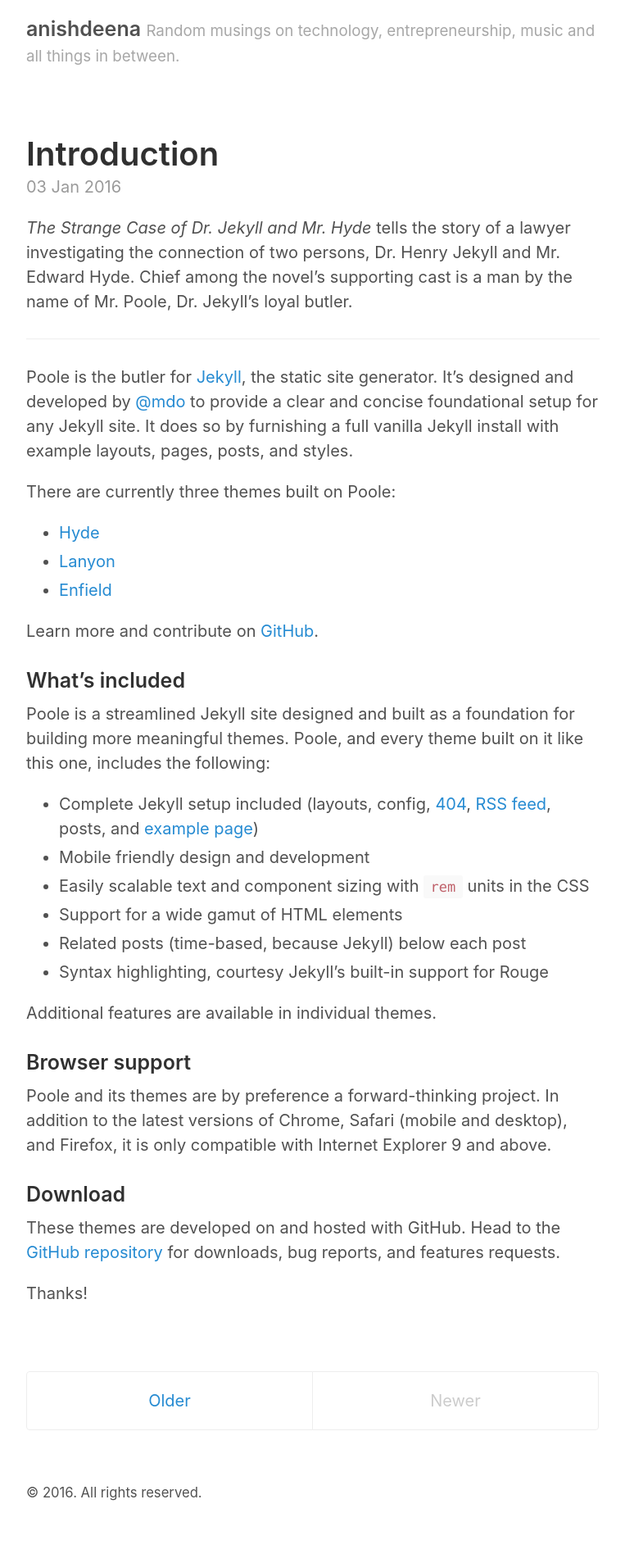
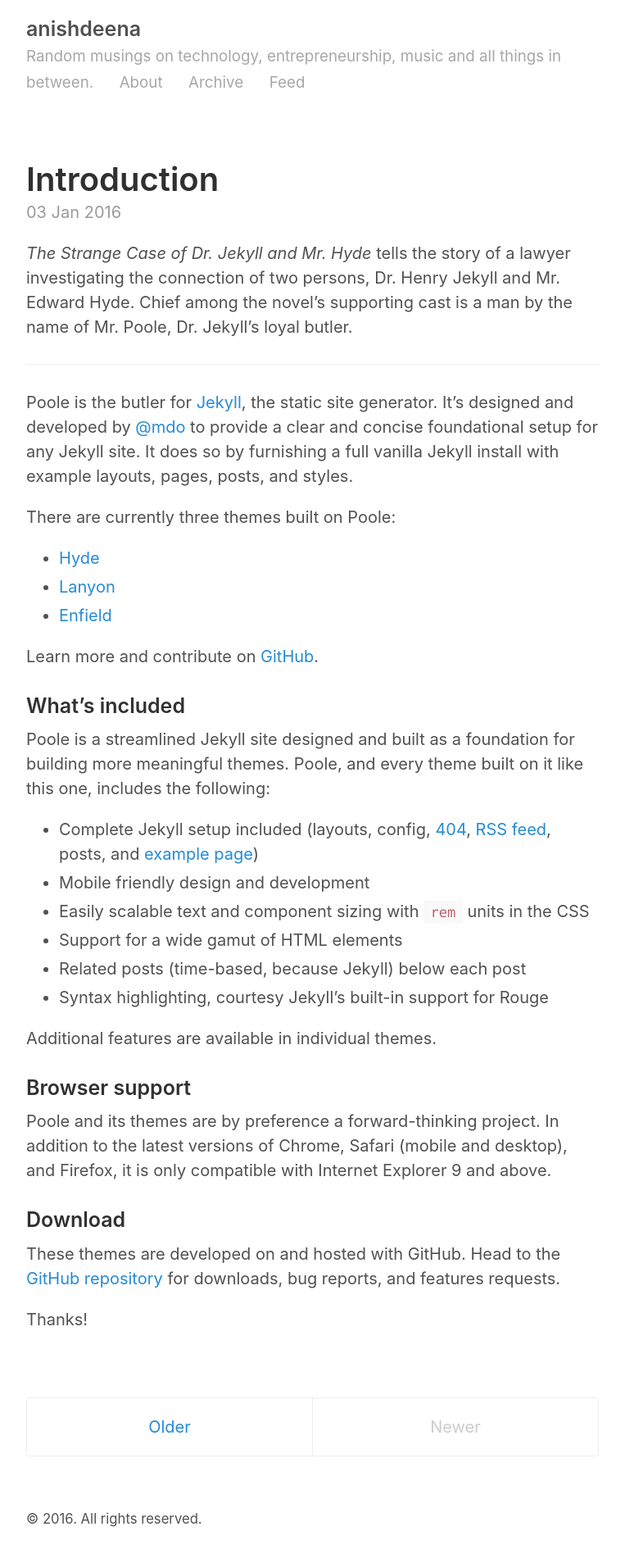
Before and after one commit to anishdeena/anishdeena.github.io, a Jekyll site: the page built from index.html, in a window 1280 px wide. Shown: the whole page at 82% size, without its empty margins (258-1021 px from the left). Built offline with Jekyll 4.4.1, drawn with Linux system fonts in a browser that asks for light colours; the list of posts is cut into pages by our own code; before the commit the page ends 1875 px from its top, so only the background shows below that.

Commit message:
default layout updated to include navigation bar

```diff
--- a/_layouts/default.html
+++ b/_layouts/default.html
@@ -8,8 +8,13 @@
     <div class="container content">
       <header class="masthead">
         <h3 class="masthead-title">
-          <a href="{{ site.baseurl }}/" title="Home">{{ site.title }}</a>
+          <a href="{{ site.baseurl }}/" title="Home">{{ site.title }}</a><br />
           <small>{{ site.tagline }}</small>
+
+          {% for page in site.pages_list %}
+            &nbsp;&nbsp;&nbsp;
+            <small><a href="{{ page[1]  }}">{{ page[0] }}</a></small>
+          {% endfor %}
         </h3>
       </header>
 
```
